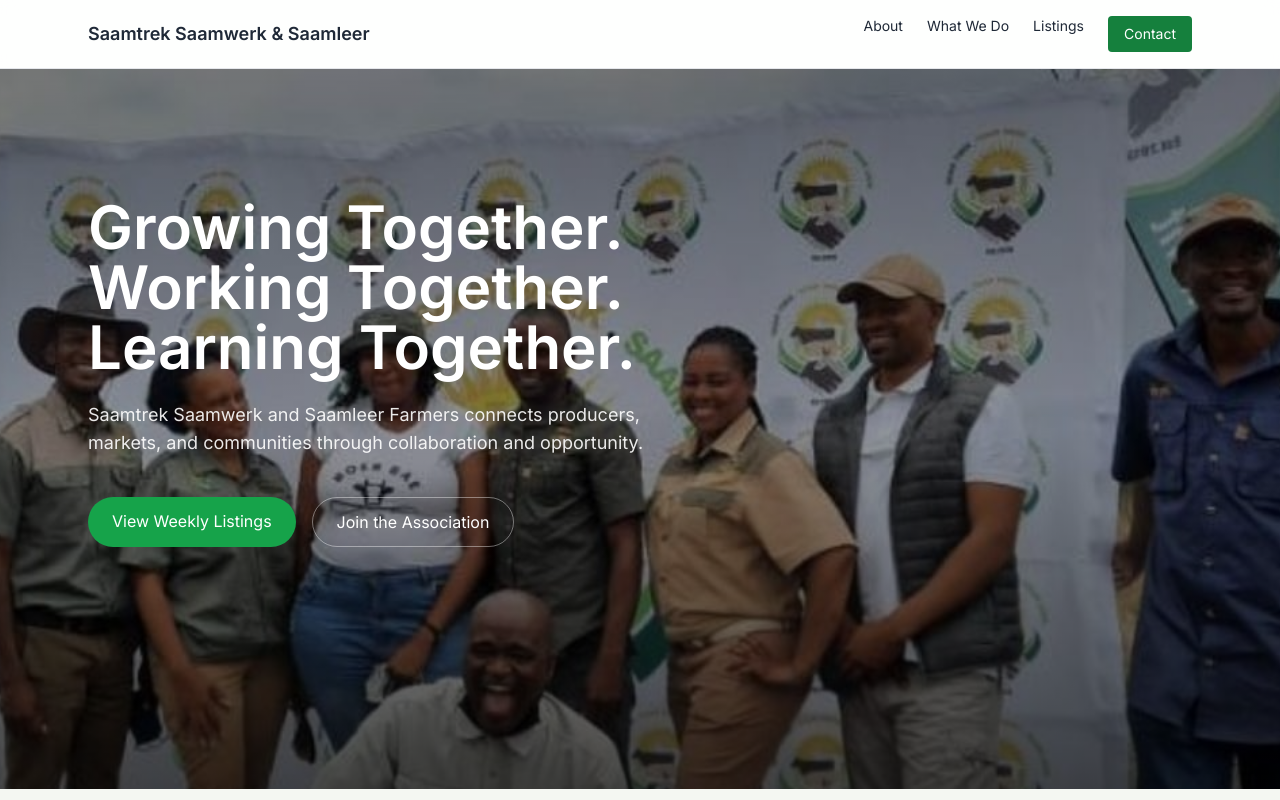
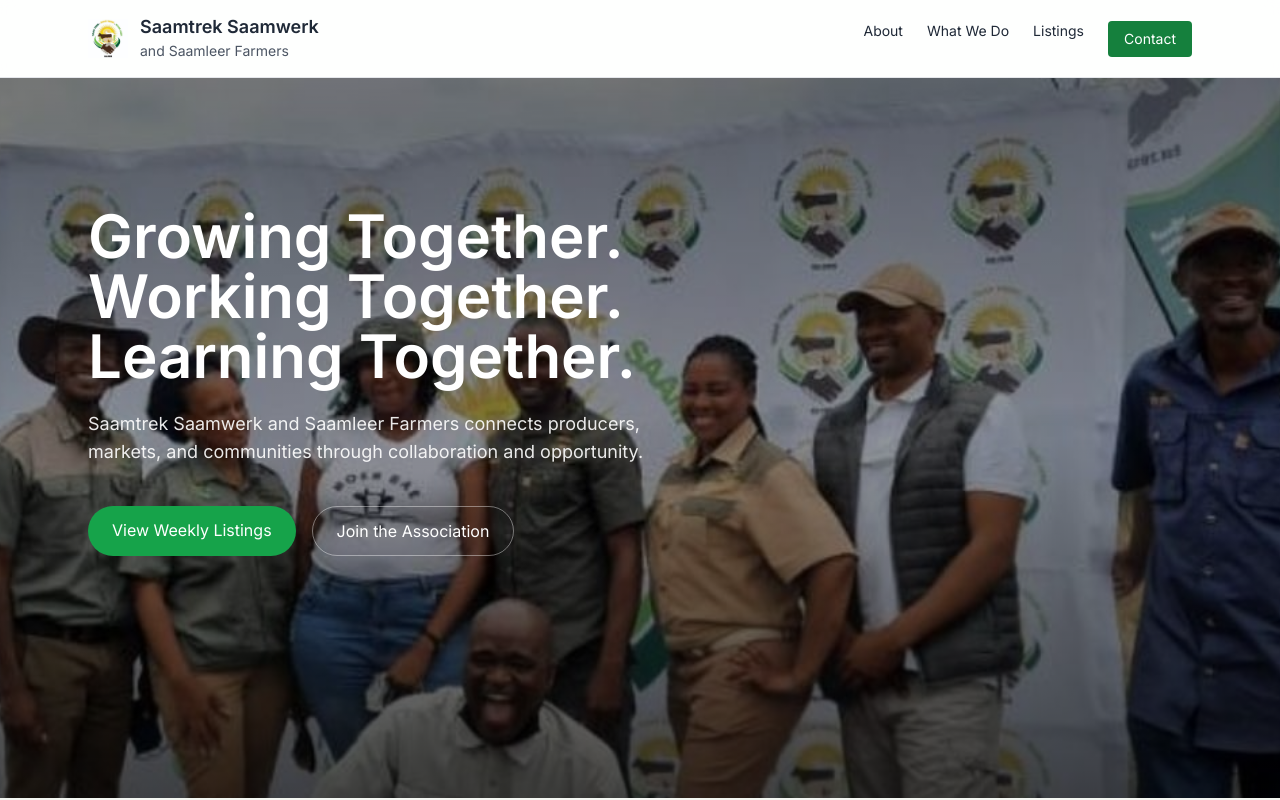
Before and after one commit to tebogozuesmoj-jpg/saamtrek-farmers, a plain HTML site: page index.html in a window 1280 px wide. Shown: the top 800 px of the page. Drawn offline with nearby package versions, Linux system fonts and the light colour scheme.

Commit message:
Initial website version for al-Mubarak IT Solutions

```diff
--- a/index.html
+++ b/index.html
@@ -23,18 +23,32 @@
 <!-- NAV -->
 <header class="bg-white/90 backdrop-blur sticky top-0 z-40 border-b">
   <div class="max-w-6xl mx-auto px-6 py-4 flex justify-between items-center">
-    <h1 class="font-semibold text-lg">
-      Saamtrek Saamwerk & Saamleer
-    </h1>
+    <!-- Logo + Name -->
+    <div class="flex items-center gap-3">
+      <img
+        src="public/assets/images/saamtrek-logo.jpg"
+        alt="Saamtrek Logo"
+        class="h-10 w-10 object-contain"
+      />
+      <h1 class="font-semibold text-lg leading-tight">
+        Saamtrek Saamwerk<br class="hidden sm:block" />
+        <span class="text-sm font-normal text-gray-600">
+          and Saamleer Farmers
+        </span>
+      </h1>
+    </div>
 
+    <!-- Navigation -->
     <nav class="hidden md:flex gap-6 text-sm">
       <a href="#about" class="hover:underline">About</a>
       <a href="#work" class="hover:underline">What We Do</a>
       <a href="#listings" class="hover:underline">Listings</a>
       <a href="#contact" class="px-4 py-2 bg-green-700 text-white rounded">Contact</a>
     </nav>
+
   </div>
 </header>
+
 
 <main>
 
```
Also changed, not shown: public/assets/images/saamtrek-logo.jpg (added).
